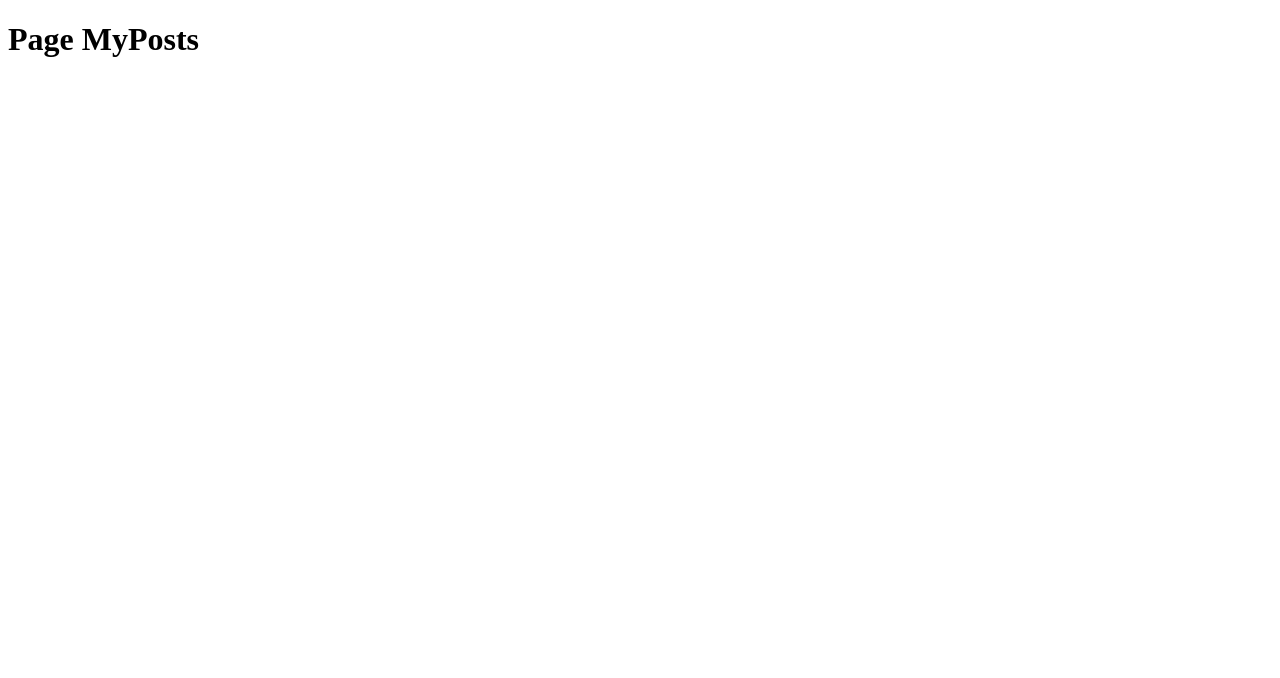
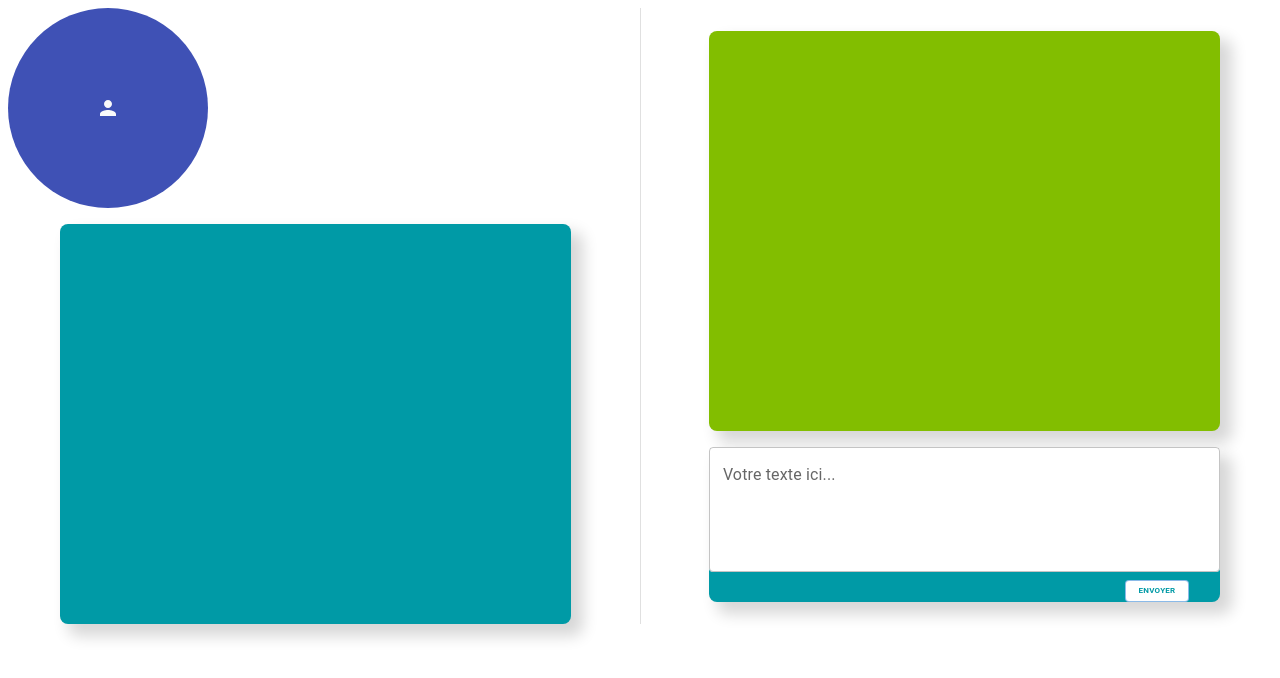
Before and after one commit to WildCodeSchool/DevHubShare, a React (Vite) app in the folder frontend/: page /mes-posts in a window 1280 px wide. Shown: the top 678 px of the page. Built offline with nearby package versions, Linux system fonts and the light colour scheme.

Commit message:
MyPosts page work in progress

```diff
--- /dev/null
+++ b/frontend/src/components/MyPosts/Conversation.jsx
@@ -0,0 +1,32 @@
+import React from "react";
+import { Container, Stack } from "@mui/material";
+
+export default function Conversation() {
+  return (
+    <Container
+      sx={{
+        mt: 2,
+        display: "flex",
+        flexDirection: "column",
+        alignItems: "center",
+        gap: 1,
+        maxWidth: "sm",
+        maxHeight: "sm",
+      }}
+    >
+      <Stack
+        direction="row"
+        justifyContent="center"
+        alignItems="center"
+        spacing={4}
+        sx={{
+          borderRadius: 2,
+          boxShadow: "10px 10px 15px 2px #D7D7D7",
+          backgroundColor: "#82BE00",
+          width: "90%",
+          height: "25rem",
+        }}
+      />
+    </Container>
+  );
+}
--- /dev/null
+++ b/frontend/src/components/MyPosts/MyAnswer.jsx
@@ -0,0 +1,83 @@
+import React, { useState } from "react";
+import { styled } from "@mui/system";
+import {
+  Stack,
+  Container,
+  FormControl,
+  TextField,
+  Button,
+} from "@mui/material";
+
+const StyledButton = styled(Button)({
+  backgroundColor: "#FFFFFF",
+  color: "#009AA6",
+  "&:hover": { backgroundColor: "#FFFFFF" },
+  fontSize: 8,
+  fontWeight: "bold",
+  maxWidth: "15%",
+  alignSelf: "flex-end",
+  marginRight: "6%",
+});
+
+export default function CreatePost() {
+  const [post, setPost] = useState("");
+
+  const handleSendButton = (event) => {
+    setPost(event.target.value);
+  };
+
+  const handleSubmit = (event) => {
+    event.preventDefault();
+    console.info(`Votre Post: ${post}`);
+  };
+
+  return (
+    <Container
+      sx={{
+        display: "flex",
+        flexDirection: "column",
+        alignItems: "center",
+        gap: 1,
+        maxWidth: "sm",
+        maxHeight: "sm",
+      }}
+    >
+      <Stack
+        direction="row"
+        justifyContent="center"
+        alignItems="center"
+        spacing={4}
+        sx={{
+          borderRadius: 2,
+          boxShadow: "10px 10px 15px 2px #D7D7D7",
+          backgroundColor: "#009AA6",
+          width: "90%",
+        }}
+      >
+        <FormControl
+          onSubmit={handleSubmit}
+          sx={{ width: "100%", m: 2, gap: 1 }}
+        >
+          <TextField
+            id="post-content"
+            label="Votre texte ici..."
+            value={post}
+            onChange={handleSendButton}
+            multiline
+            rows={4}
+            sx={{
+              backgroundColor: "#FFFFFF",
+              borderRadius: 1,
+              fontSize: "sm",
+              width: "100%",
+            }}
+          />
+
+          <StyledButton type="submit" variant="outlined" size="small">
+            Envoyer
+          </StyledButton>
+        </FormControl>
+      </Stack>
+    </Container>
+  );
+}
--- /dev/null
+++ b/frontend/src/components/MyPosts/PostSent.jsx
@@ -0,0 +1,32 @@
+import React from "react";
+import { Container, Stack } from "@mui/material";
+
+export default function PostSend() {
+  return (
+    <Container
+      sx={{
+        mt: 2,
+        display: "flex",
+        flexDirection: "column",
+        alignItems: "center",
+        gap: 1,
+        maxWidth: "sm",
+        maxHeight: "sm",
+      }}
+    >
+      <Stack
+        direction="row"
+        justifyContent="center"
+        alignItems="center"
+        spacing={4}
+        sx={{
+          borderRadius: 2,
+          boxShadow: "10px 10px 15px 2px #D7D7D7",
+          backgroundColor: "#009AA6",
+          width: "90%",
+          height: "25rem",
+        }}
+      />
+    </Container>
+  );
+}
--- a/frontend/src/pages/MyPosts.jsx
+++ b/frontend/src/pages/MyPosts.jsx
@@ -1,7 +1,39 @@
+import Divider from "@mui/material/Divider";
+import { Stack } from "@mui/material";
+import PostSend from "../components/MyPosts/PostSent";
+import Conversation from "../components/MyPosts/Conversation";
+import MyAnswer from "../components/MyPosts/MyAnswer";
+import UserImage from "../components/profilComponents/UserImage";
+
 export default function MyPosts() {
   return (
-    <div>
-      <h1>Page MyPosts</h1>
-    </div>
+    <Stack
+      direction="row"
+      justifyContent="space-around"
+      alignItems="center"
+      spacing={2}
+    >
+      <Stack
+        direction="column"
+        spacing={2}
+        sx={{
+          width: "50%",
+        }}
+      >
+        <UserImage />
+        <PostSend />
+      </Stack>
+      <Divider orientation="vertical" flexItem />
+      <Stack
+        direction="column"
+        spacing={2}
+        sx={{
+          width: "50%",
+        }}
+      >
+        <Conversation />
+        <MyAnswer />
+      </Stack>
+    </Stack>
   );
 }
```
